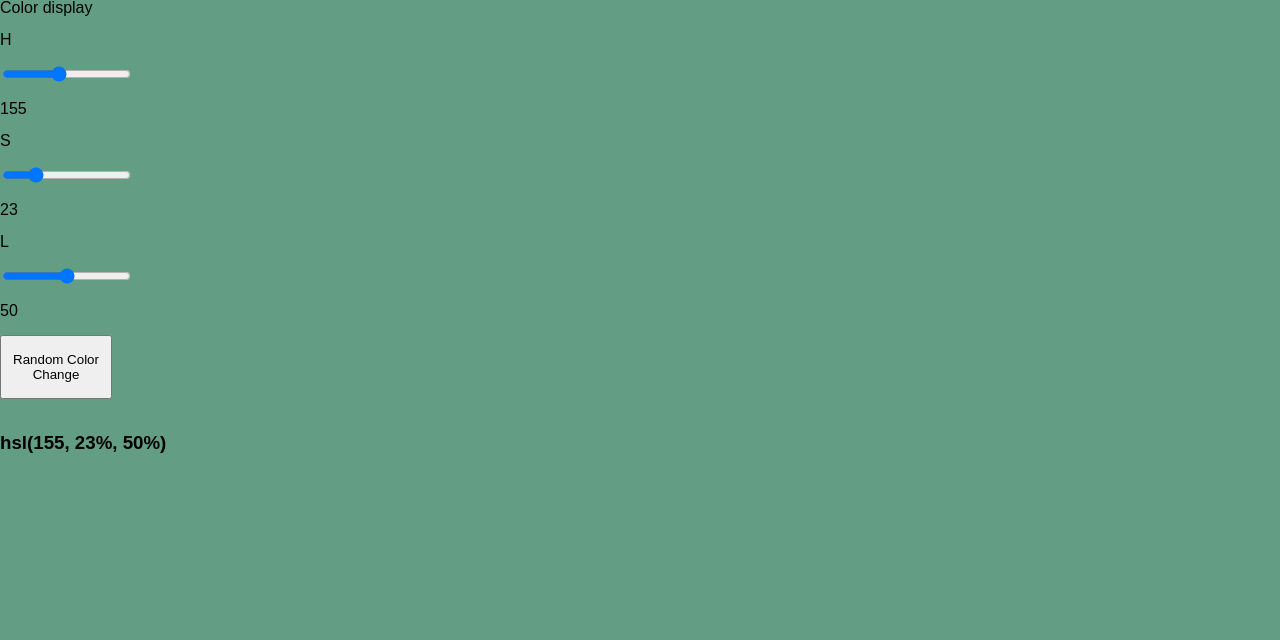
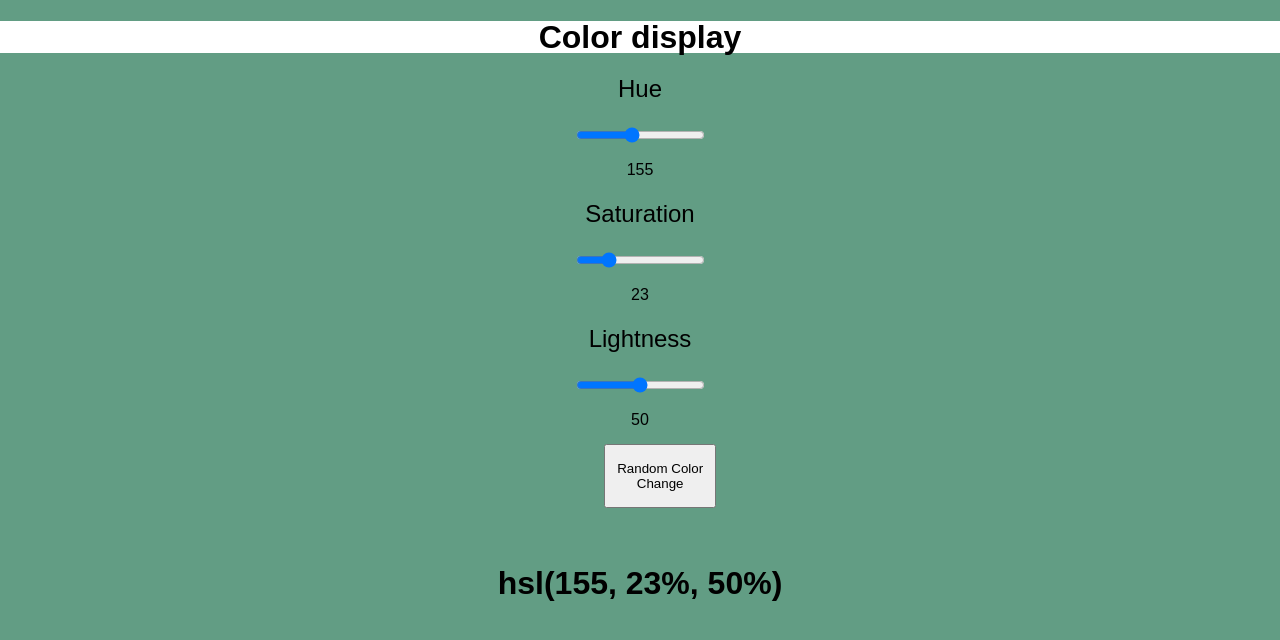
Before and after one commit to cortuga/color-picker, a React (Create React App) app: page / in a window 1280 px wide. Shown: the top 640 px of the page. Built offline with nearby package versions, Linux system fonts and the light colour scheme.

Commit message:
final touches for the night, css playing

```diff
--- a/src/components/Slider.js
+++ b/src/components/Slider.js
@@ -34,16 +34,18 @@ class Slider extends Component {
   render() {
     return (
       <div
-        className='choco'
+        className='main-div'
         style={{
           backgroundColor: `hsl(${this.state.hue}, ${this.state.saturation}%, ${
             this.state.lightness
           }%)`
         }}
       >
-        <div>Color display</div>
-        <span className='H-slider'>
-          <p>H</p>
+        <span className='color-display'>
+          <h1 className='white-bg'>Color display</h1>
+        </span>
+        <section className='H-slider'>
+          <p className='com-name'>Hue</p>
           <input
             type='range'
             min='0'
@@ -52,10 +54,10 @@ class Slider extends Component {
             onChange={this.changeHue}
           />
           <p>{this.state.hue}</p>
-        </span>
+        </section>
 
-        <span className='S-slider'>
-          <p>S</p>
+        <section className='S-slider'>
+          <p className='com-name'>Saturation</p>
           <input
             type='range'
             min='0'
@@ -64,10 +66,10 @@ class Slider extends Component {
             value={this.state.saturation}
           />
           <p>{this.state.saturation}</p>
-        </span>
+        </section>
 
-        <span className='L-slider'>
-          <p>L</p>
+        <section className='L-slider'>
+          <p className='com-name'>Lightness</p>
           <input
             type='range'
             min='0'
@@ -76,8 +78,7 @@ class Slider extends Component {
             value={this.state.lightness}
           />
           <p>{this.state.lightness}</p>
-        </span>
-        <section />
+        </section>
 
         <section className='random-button-section'>
           <button
@@ -88,11 +89,12 @@ class Slider extends Component {
             {" Random Color Change "}
           </button>
         </section>
-        <h3>
+
+        <h4>
           {`hsl(${this.state.hue}, ${this.state.saturation}%, ${
             this.state.lightness
           }%)`}
-        </h3>
+        </h4>
       </div>
     )
   }
--- a/src/index.css
+++ b/src/index.css
@@ -11,23 +11,47 @@ body {
   min-height: 100%;
 }
 .color-display {
-  height: 150px;
-  width: 150px;
+  height: 20rem;
+  width: 100%;
+}
+.white-bg {
   background-color: white;
+  /* display: flex;
+  justify-content: center; */
 }
 
-.choco {
+.main-div {
   position: fixed;
   width: 100%;
   height: 100%;
+  text-align: center;
 }
 .random-button-section {
+  /* width: 5rem; */
+  height: 5rem;
   display: flex;
-  flex-direction: column;
-  width: 5rem;
-  height: 5rem;
 }
 .random-button {
   width: 7rem;
   height: 4rem;
+  position: absolute;
+  left: 47.2%;
 }
+.color-display {
+  width: 10rem;
+  height: 5rem;
+  /* border-radius: 1rem; */
+  /* position: absolute;
+  left: 20%; */
+  /* align-self: center; */
+}
+h4 {
+  height: 2rem;
+  font-size: 2rem;
+}
+/* p {
+  font-size: 1rem;
+} */
+.com-name {
+  font-size: 1.5rem;
+}
```
